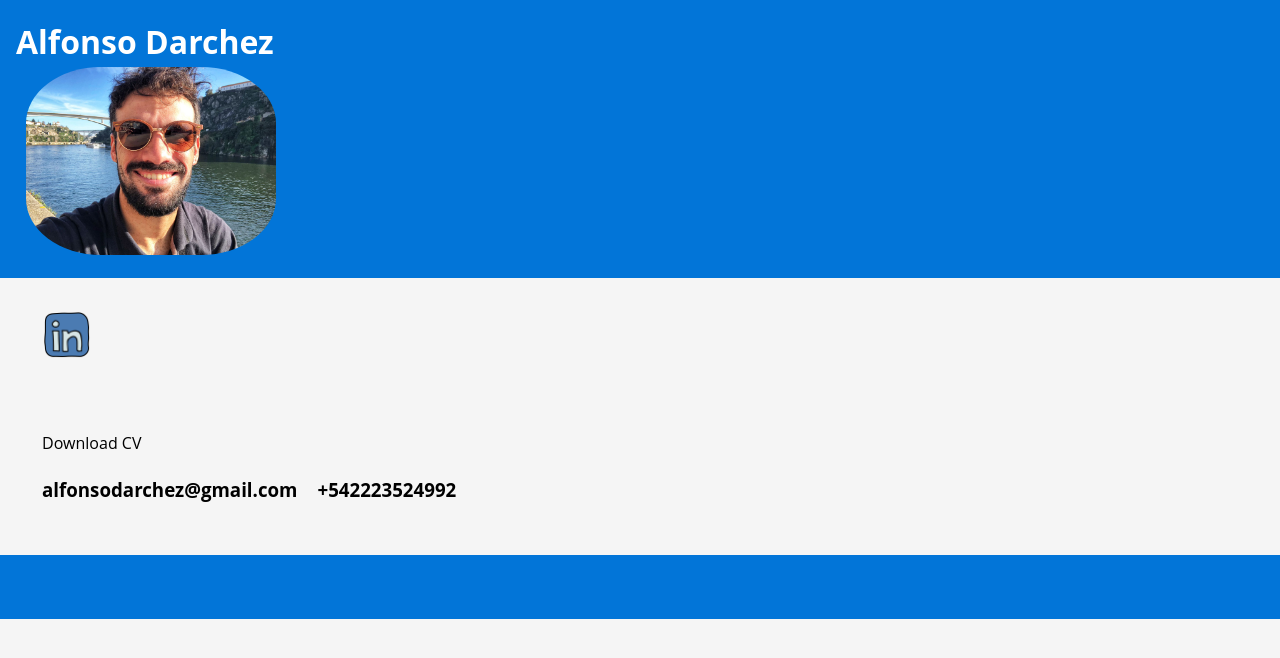
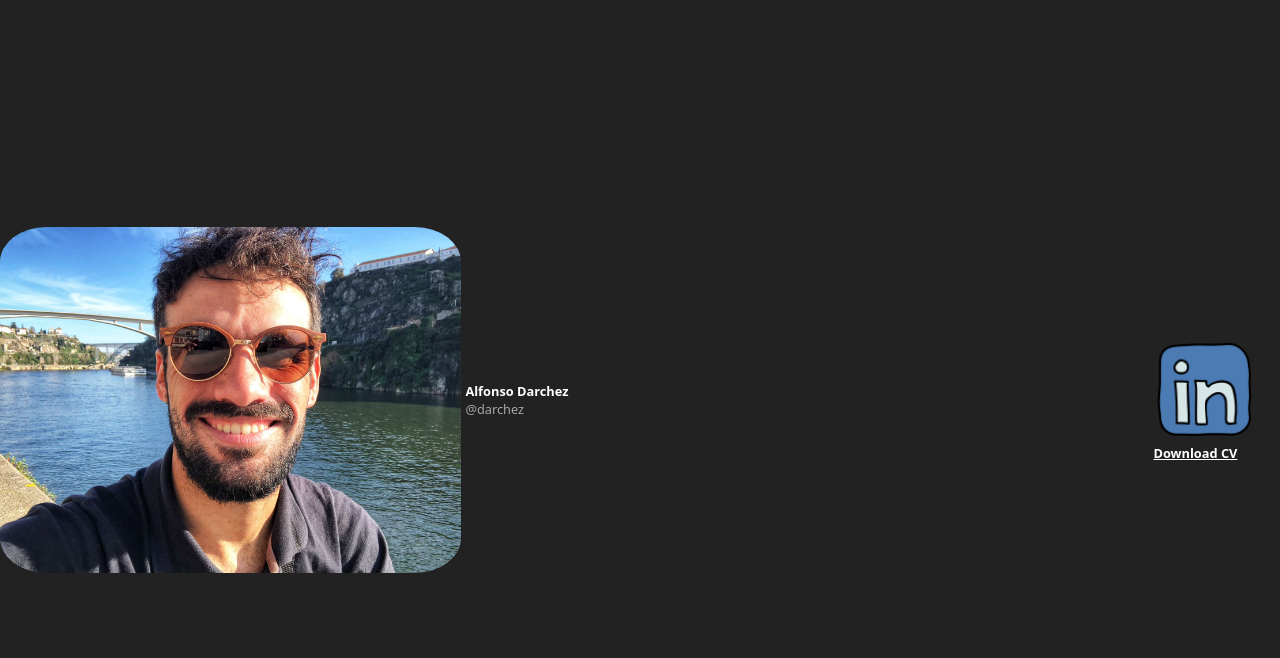
Before and after one commit to darchez/darchez.github.io, a plain HTML site: page index.html in a window 1280 px wide. Drawn offline with Linux system fonts and the light colour scheme.

Commit message:
Nuevo Formato

```diff
--- a/assets/styles/style1.css
+++ b/assets/styles/style1.css
@@ -1,92 +1,12 @@
-/* Estilos generales */
+
 body {
-  font-family: 'Open Sans', sans-serif;
-  font-size: 16px;
-  line-height: 1.6;
-  color: #333;
-  background-color: #f5f5f5;
   margin: 0;
-  padding: 0;
-
+  background: #222;
+  font-family: system-ui, -apple-system, BlinkMacSystemFont, 'Segoe UI', Roboto, Oxygen, Ubuntu, Cantarell, 'Open Sans', 'Helvetica Neue', sans-serif;
+  display: grid;
+  place-content: center;
+  min-height: 100vh;
 }
-
-/* Encabezado */
-header {
-  background-color: #0275d8;
-  color: #fff;
-  padding: 1rem;
-}
-
-header h1 {
-  margin: 0;
-  font-size: 2rem;
-}
-
-header nav {
-  display: flex;
-  align-items: center;
-  justify-content: flex-end;
-}
-
-header nav ul {
-  margin: 0;
-  padding: 0;
-  display: flex;
-  list-style: none;
-}
-
-header nav ul li {
-  margin-left: 1rem;
-}
-
-header nav ul li a {
-  color: #fff;
-  text-decoration: none;
-}
-
-/* Sección principal */
-section {
-  padding: 2rem;
-}
-
-/* Formulario de contacto */
-form {
-  display: flex;
-  flex-wrap: wrap;
-}
-
-form label {
-  width: 100%;
-  font-weight: bold;
-  margin-bottom: 0.5rem;
-}
-
-form input, form textarea {
-  padding: 0.5rem;
-  margin-bottom: 1rem;
-  width: 100%;
-  box-sizing: border-box;
-}
-
-form input[type="submit"] {
-  background-color: #0275d8;
-  color: #fff;
-  padding: 0.75rem 1.5rem;
-  border: none;
-  cursor: pointer;
-}
-
-form input[type="submit"]:hover {
-  background-color: #025aa5;
-}
-
-img {
-  width: 20%;
-  height: 20%;
-  background-size: cover;
-  border-radius: 30%;
-}
-
 #imgLinkedin:hover{
     -webkit-transform: scale(1.5);
     -moz-transform: scale(1.5);
@@ -96,25 +16,46 @@ img {
 }
 
 #imgLinkedin {
-  width: 4%;
+  width: 80%;
   height: 0%;
+}
 
+#profileImg {
+  border-radius: 10%;
+  width:  40%;
+  height: 40%;
+}
+#linkCv {
+  color: #fff;
 
 }
 
-#footer {
-  display: grid;
+article {
+  display: flex;
   align-items: center;
-  background-color: #0275d8;
-}
-a {
-  color: #000000;
-  padding: 10px;
-  text-decoration: none;
+  color: #fff;
+  font-size:.8rem;
 }
 
-#contacto1 {
-  display:flex;
-  flex-direction: row;
-  justify-content: left;
+article header {
+  display: flex;
+  align-items: center;
+  gap : 4px;
 }
+
+article header div {
+  display: flex;
+  flex-direction: column;
+}
+
+article header span {
+  opacity: .6;
+}
+
+article button {
+  margin-left: 16px;
+  border: 0;
+  border-radius: 999px;
+  padding:    6px 16px ;
+  font-weight: bold;
+}
--- a/index.html
+++ b/index.html
@@ -5,35 +5,25 @@
     <link rel="stylesheet" type="text/css" href="./assets/styles/style1.css">
   </head>
   <body>
-    <header>
-        <h1>Alfonso Darchez</h1>
-        <a href=#><img src="./assets/img/profile.jpeg" alt=""></a>
+    <article>
+      <header>
+          <img id="profileImg"alt="foto de perfil de Alfonso" src="./assets/img/profile.jpeg" />
+          <div>
+              <strong>Alfonso Darchez</strong>
+              <span>@darchez</span>
+          </div>
+      </header>
+      <aside>
+        <a href="https://www.linkedin.com/in/alfonsodarchez/"><img src="./assets/img/linkedin--v2.png" id="imgLinkedin" alt=""></a>
 
-    </header>
-    <section id="about">
-      <a href="https://www.linkedin.com/in/alfonsodarchez/"><img src="./assets/img/linkedin--v2.png" id="imgLinkedin" alt=""></a>
-      <!-- <p>Información sobre ti y tu experiencia en el desarrollo de software.</p> -->
-    </section>
+          <strong  >
+            <a href="./assets/docs/Alfonso Darchez cv.pdf" id="linkCv">
+              Download CV
+            </a>
+          </strong>
+      </aside>
+  </article>
 
-    <section id="projects">
-      <a href="./assets/docs/Alfonso Darchez cv.pdf"> Download CV</a>
-      <div id="contacto1">
-        <h3><a href="mailto:alfonsodarchez@gmail.com">alfonsodarchez@gmail.com</a></h3>
-        <h3><a href="tel:++542223524992">+542223524992</a></h3>
-      </div>
 
-    </section>
-    <section id="footer">
-
-      <!-- <form> -->
-        <!-- <label for="name">Nombre:</label>
-        <input type="text" id="name" name="name" required>
-        <label for="email">Email:</label>
-        <input type="email" id="email" name="email" required>
-        <label for="message">Mensaje:</label>
-        <textarea id="message" name="message" required></textarea>
-        <input type="submit" value="Enviar">
-      </form> -->
-    </section>
   </body>
 </html>
```
Also changed, not shown: 1 other file.
